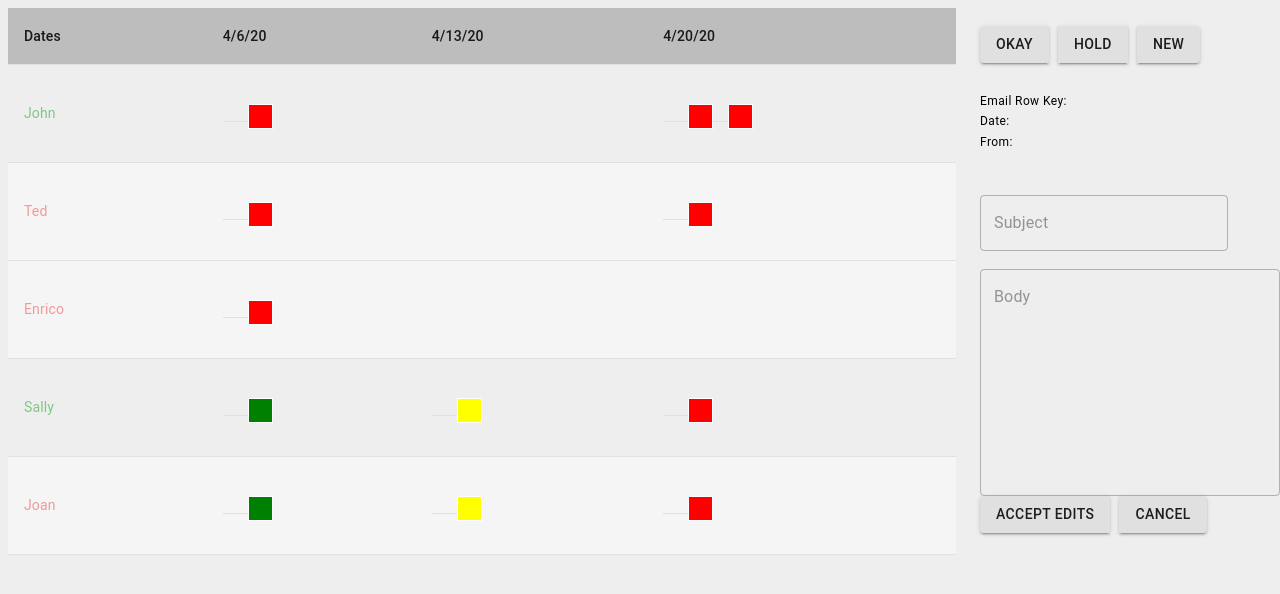
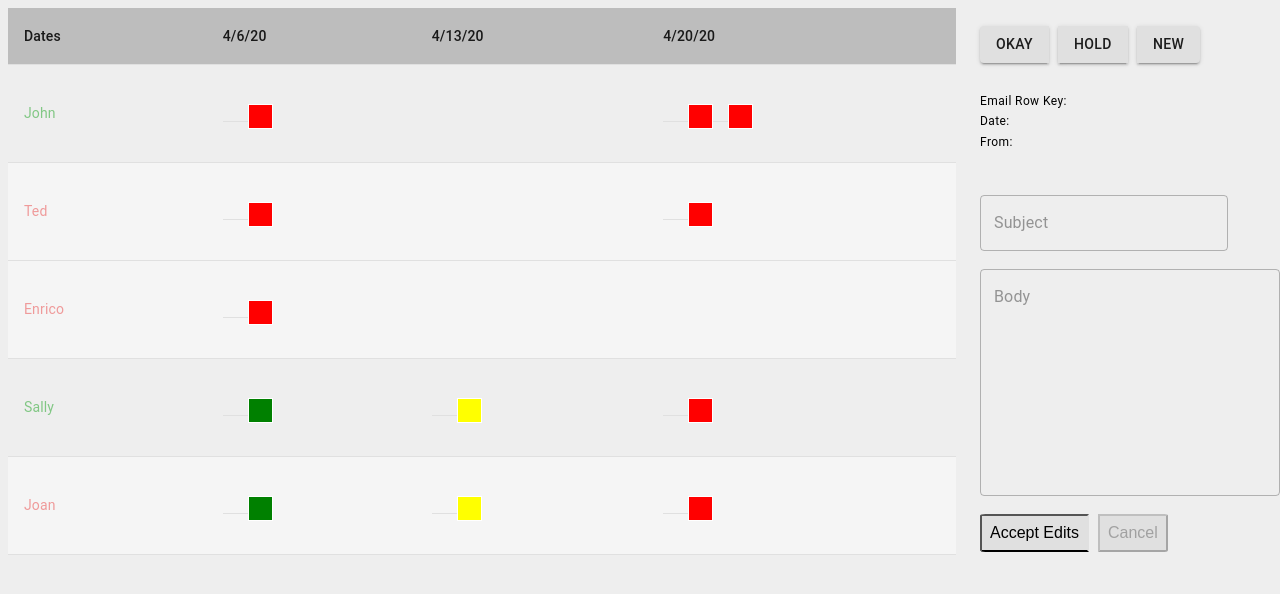
Before and after one commit to will168/dialogtolearn, a React (Create React App) app: page / in a window 1280 px wide. Shown: the top 594 px of the page. Built offline with nearby package versions, Linux system fonts and the light colour scheme.

Commit message:
added cancel button disable css and functionality

```diff
--- a/src/components/App.js
+++ b/src/components/App.js
@@ -1,9 +1,16 @@
-import React from "react";
+import React, {useEffect} from "react";
 import Monitor from "./MonitorContainer";
 import Sheet from "./Sheet";
 import Grid from "@material-ui/core/Grid";
 
+export function disable() {
+    document.getElementById("cancel").setAttribute("disabled", "disabled")
+}
 export default function App() {
+
+    useEffect(() => {
+        disable()
+    });
     return (
     <div>
             <Grid container>
--- a/src/components/Cell.js
+++ b/src/components/Cell.js
@@ -5,6 +5,7 @@ import InfoCard from "./InfoCard";
 import {makeStyles} from "@material-ui/core/styles";
 import {openDraft} from "../actions/draft-action";
 import {saveInitialDraft} from "../actions/draft-action";
+import {disable} from "./App";
 
 
 const useStyles = makeStyles({
@@ -17,6 +18,7 @@ const useStyles = makeStyles({
         // borderRadius: '50%',
         padding: '0.5em',
         '-webkit-appearance': 'none',
+        display: 'inline-block',
         minWidth: '25px',
         minHeight: '25px',
         maxHeight: '25px',
@@ -65,6 +67,7 @@ const Cell = ({
     const handleClick = (draft) => {
         openDraft(draft);
         saveInitialDraft(draft);
+        disable();
     };
   return (
     <div className={classes.div}>
--- a/src/components/MonitorContainer.js
+++ b/src/components/MonitorContainer.js
@@ -1,18 +1,18 @@
 import React from "react";
 import { connect } from "react-redux";
-
+import {disable} from "./App";
 
 import {
     Button,
     ButtonGroup,
     Container,
     TextField,
-
 } from "@material-ui/core";
 import { makeStyles } from '@material-ui/core/styles';
 import Typography from '@material-ui/core/Typography';
 import {editBody, clearDraft, editSubject, openDraft, saveInitialDraft, updateStatus} from "../actions/draft-action";
 import {updateMessage} from "../actions/messageActions"
+
 
 const useStyles = makeStyles({
     div: {
@@ -20,21 +20,28 @@ const useStyles = makeStyles({
     },
     ButtonGroup: {
         '& Button': {
-            marginRight: 10 + 'px',
-            marginBottom: 10 + 'px',
+            marginRight: '10px',
+            marginBottom: '10px',
 
         },
+    },
+    btn: {
 
-    }
-});
+        "background-color": "#e0e0e0",
+        "outline": "none",
+        borderRadius: '5%',
+        padding: '0.5em',
+        margin: '10',
+        display: 'inline-block',
+        '-webkit-appearance': 'none',
+        "font-size":"16px",
+
+}});
 
 const MonitorContainer = ({ draft, editSubject, openDraft, initialDraft, updateMessage, saveInitialDraft ,updateStatus, editBody }) => {
+
     const classes = useStyles();
-    function uncheck() {
-         document.getElementsByName("btn").forEach((item)=>{
-             item.checked=false
-         })
-    }
+
 
     const handleClick = (draft) => {
         if (Object.keys(draft).length === 0 && draft.constructor === Object) {
@@ -42,17 +49,26 @@ const MonitorContainer = ({ draft, editSubject, openDraft, initialDraft, updateM
         } else {
             updateMessage(draft);
             saveInitialDraft(draft)
-            /*commented code to uncheck box and cleardraft when accepting updates*/
-            // uncheck();
-            // clearDraft();
+            disable()
         }
     };
+
+    function changeBody(event) {
+        editBody(event.target.value)
+        document.getElementById("cancel").removeAttribute("disabled")
+    }
+
+    function changeSubject(event){
+        editSubject(event.target.value)
+        document.getElementById("cancel").removeAttribute("disabled")
+    }
 
     const cancelForm = (draft) => {
         if (Object.keys(draft).length === 0 && draft.constructor === Object) {
             return;
         } else {
             openDraft(draft)
+            disable()
         }
     }
 
@@ -90,9 +106,8 @@ const MonitorContainer = ({ draft, editSubject, openDraft, initialDraft, updateM
                         disabled={draft.id?false:true}
                         type="text"
                                value={draft.subject || ''}
-                               onChange= {(event) =>
-                                   editSubject(event.target.value)
-                               }
+                               onChange= {changeSubject}
+
                         data-flag = {0}
 
                     />
@@ -107,25 +122,21 @@ const MonitorContainer = ({ draft, editSubject, openDraft, initialDraft, updateM
                             label={"Body"}
                             disabled={draft.id?false:true}
                             value={draft.body || ''}
-                            onChange= {(event) =>
-                                editBody(event.target.value)
-                            }
+                            onChange= {changeBody}
                             data-flag = {0}
 
                 />
                 <br/>
-                <ButtonGroup className={classes.ButtonGroup}>
-                    <Button variant={"contained"}
-                            type="submit"
-                            onClick={()=>handleClick(draft)}
+                <br/>
+                <ButtonGroup  className={classes.ButtonGroup}>
+                    <button className={classes.btn} onClick={()=>handleClick(draft)}>Accept Edits</button>
+                    <button
+                             id={"cancel"}
+                             className = {classes.btn}
+                             onClick = {()=>cancelForm(initialDraft)}
 
-                    >Accept Edits</Button>
-                    <Button variant={"contained"}
-                    onClick = {()=>cancelForm(initialDraft)}
-                    >Cancel</Button>
-
+                    >Cancel</button>
                 </ButtonGroup>
-
             </Container>
 
         </div>
```
